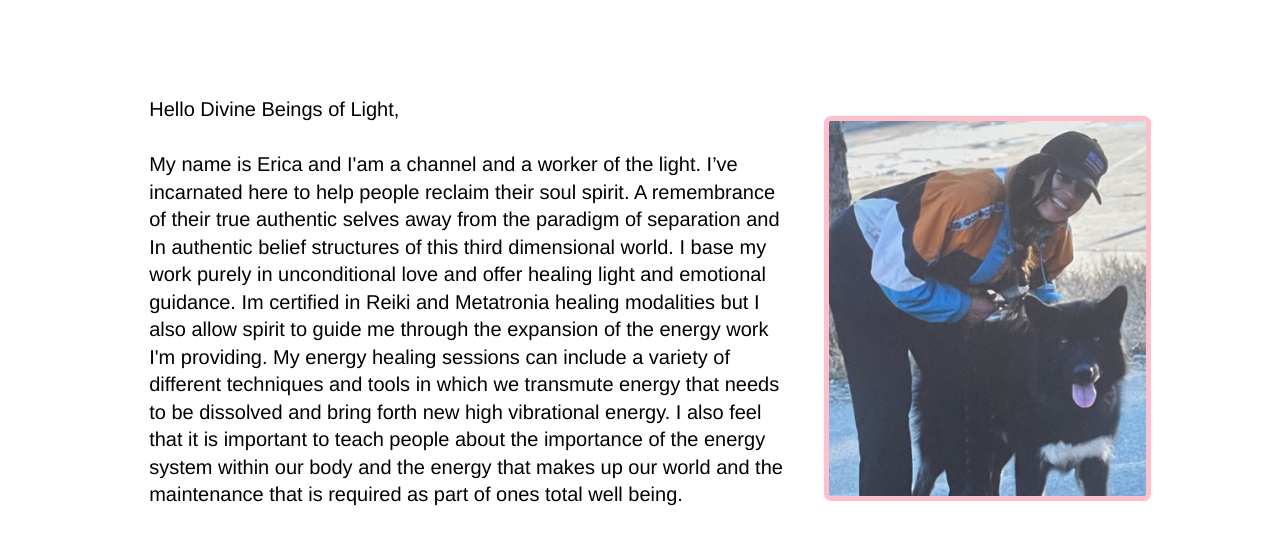
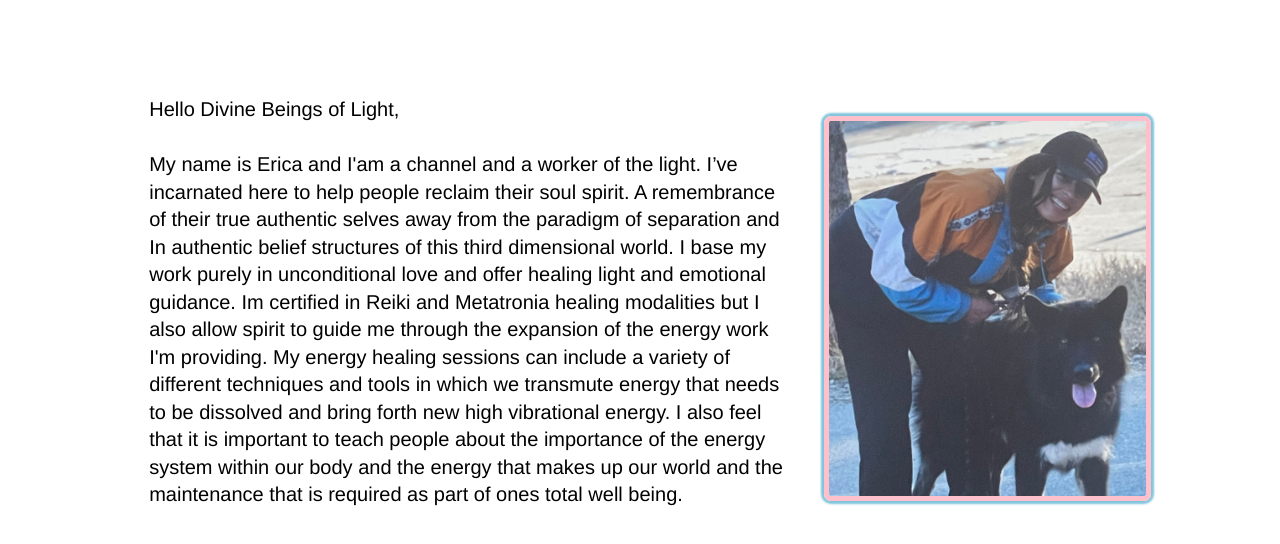
Before and after one commit to Erik312/divine, a plain HTML site: page about.html in a window 1280 px wide. In both pictures the pointer is over the picture 987 px from the left and 496 px from the top of the page. Shown: the part 188-732 px from the top of the page. Drawn offline with nearby package versions, Linux system fonts and the light colour scheme.

Commit message:
added hover effect to image

```diff
--- a/static/css/about.css
+++ b/static/css/about.css
@@ -169,6 +169,10 @@ a{
 
 }
 
+#bio-pic:hover{
+  box-shadow: 0 0 2px 3px rgba(0, 140, 186, 0.5);
+}
+
 
 
 footer{
```
